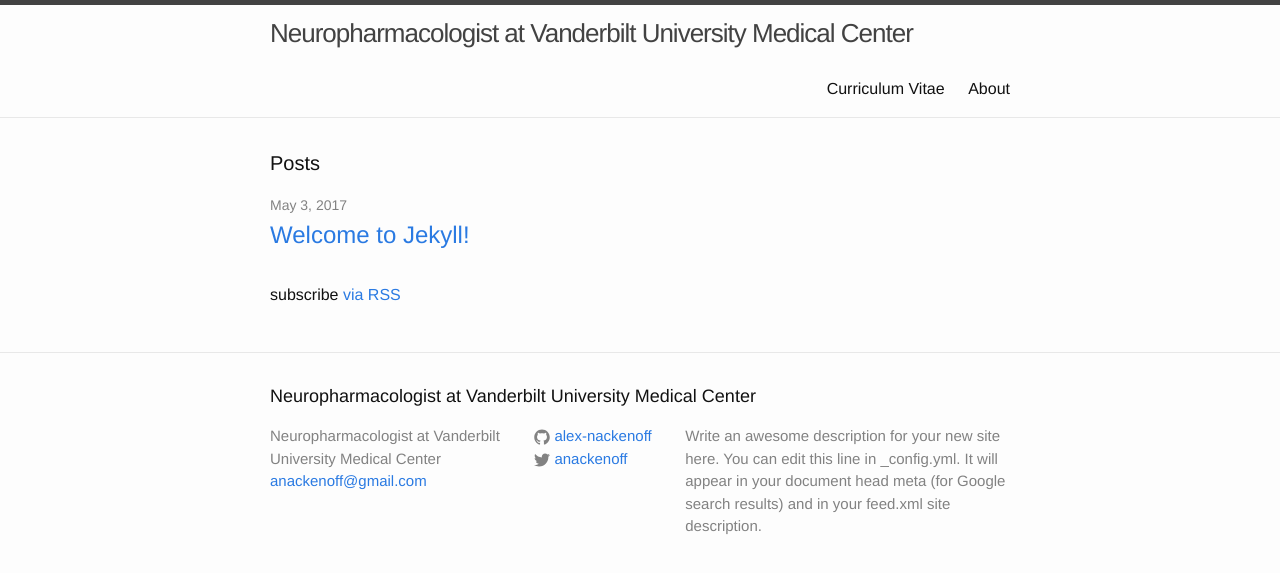
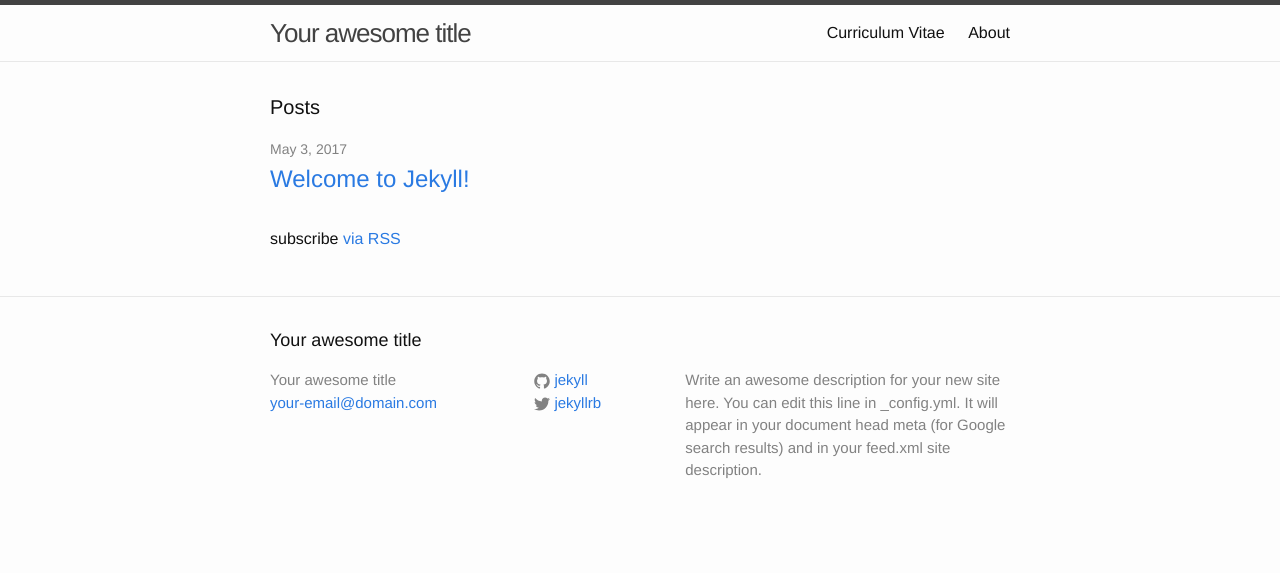
Before and after one commit to alex-nackenoff/alex-nackenoff.github.io, a Jekyll site: the page built from index.html, in a window 1280 px wide. Shown: the top 573 px of the page. Built offline with Jekyll 4.4.1, drawn with Linux system fonts in a browser that asks for light colours.

Commit message:
Revert "1st edit"
This reverts commit 57ce246cbe4ee48f1f81e3cb3320270e80049ead.

```diff
--- a/_config.yml
+++ b/_config.yml
@@ -6,16 +6,16 @@
 # 'jekyll serve'. If you change this file, please restart the server process.
 
 # Site settings
-title: Neuropharmacologist at Vanderbilt University Medical Center
-email: anackenoff@gmail.com
+title: Your awesome title
+email: your-email@domain.com
 description: > # this means to ignore newlines until "baseurl:"
   Write an awesome description for your new site here. You can edit this
   line in _config.yml. It will appear in your document head meta (for
   Google search results) and in your feed.xml site description.
 baseurl: "" # the subpath of your site, e.g. /blog
 url: "http://yourdomain.com" # the base hostname & protocol for your site
-twitter_username: anackenoff
-github_username:  alex-nackenoff
+twitter_username: jekyllrb
+github_username:  jekyll
 
 # Build settings
 markdown: kramdown
```
